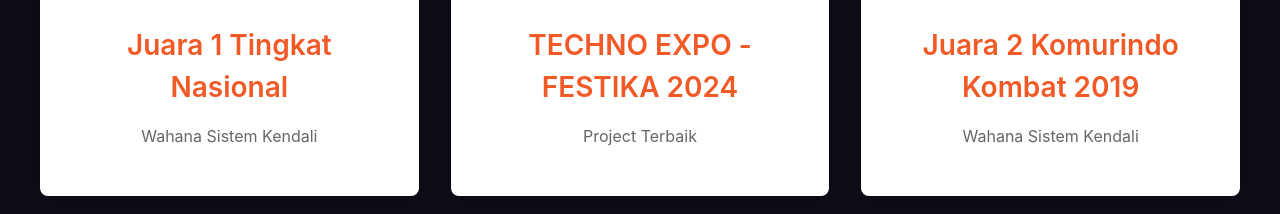
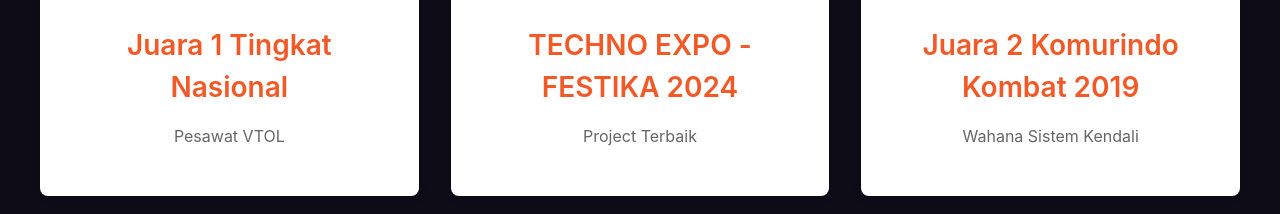
Before and after one commit to hef-max/robotika-uty, a React (Vite) app: page / in a window 1280 px wide. Shown: the part 1520-1734 px from the top of the page. Built offline with nearby package versions, Linux system fonts and the light colour scheme.

Commit message:
menambahkan berita acara

```diff
--- a/src/components/News.tsx
+++ b/src/components/News.tsx
@@ -11,7 +11,6 @@
                     <h3>Robotika UTY Membuka Kembali Pendaftaran Anggota Baru Tahun </h3>
                     <p>Halo, mahasiswa UTY! 🎉 Organisasi Robotika UTY kembali membuka pendaftaran anggota baru untuk tahun akademik 2023/2024!🚀<br/>
                     📅 Pendaftaran dibuka sampai tanggal: 16 November 2024<br/>📍 Tempat: Universitas Teknologi Yogyakarta Kampus 1<br/>
-                    💻 Link Pendaftaran: [masukkan link pendaftaran]<br/>
                     Jangan lewatkan kesempatan ini, ayo gabung dan kembangkan potensi teknologi masa depan bersama kami!</p>
                 </div>
                 <div className="news-item">
--- a/src/components/Projects.tsx
+++ b/src/components/Projects.tsx
@@ -3,7 +3,7 @@
 
 const Projects: React.FC = () => {
     const projects = [
-        { title: "Juara 1 Tingkat Nasional", description: "Wahana Sistem Kendali", image: "/images/Juaraaa.jpg"},
+        { title: "Juara 1 Tingkat Nasional", description: "Pesawat VTOL", image: "/images/Juaraaa.jpg"},
         { title: "TECHNO EXPO - FESTIKA 2024", description: "Project Terbaik", image: "/images/DSC00654.JPG" },
         { title: "Juara 2 Komurindo Kombat 2019", description: "Wahana Sistem Kendali", image: "/images/DSC00683.JPG" },
         { title: "Juara 2 Lomba Teknologi Inovatif", description: "Wahana Sistem Kendali", image: "/images/DSC00658.JPG"},
```
